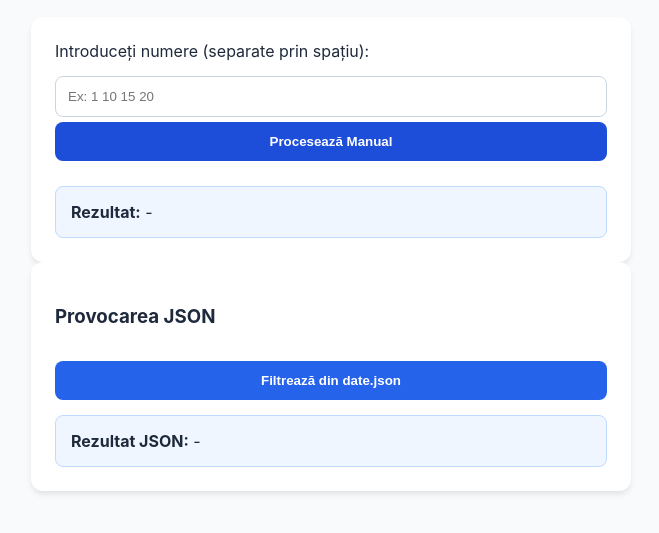
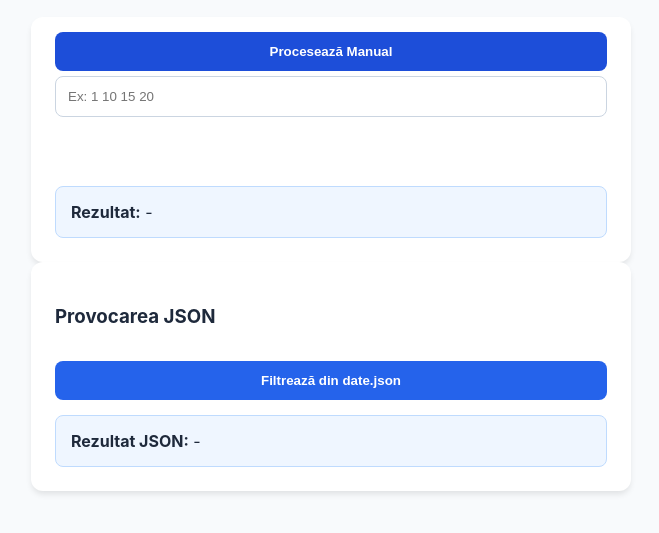
Before and after one commit to mihaelamantale75-png/tehnologii-web-proiect1, a plain HTML site: page index.html in a window 1280 px wide. In both pictures the pointer is over the button "Procesează Manual". Shown: the part 169-702 px from the top of the page, without its empty margins (309-968 px from the left). Drawn offline with Linux system fonts and the light colour scheme.

Commit message:
Update style.css

```diff
--- a/style.css
+++ b/style.css
@@ -49,7 +49,7 @@ button {
 }
 
 button:hover {
-    transform: translateY(-10px);
+    transform: translateY(-100px);
     background-color: #1d4ed9;
 }
 
```
